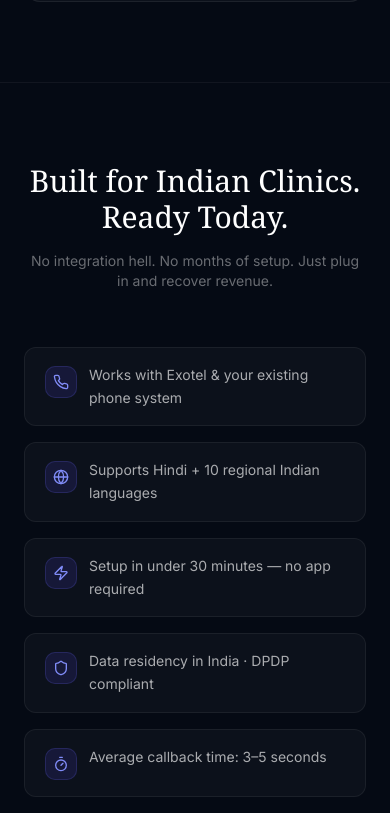
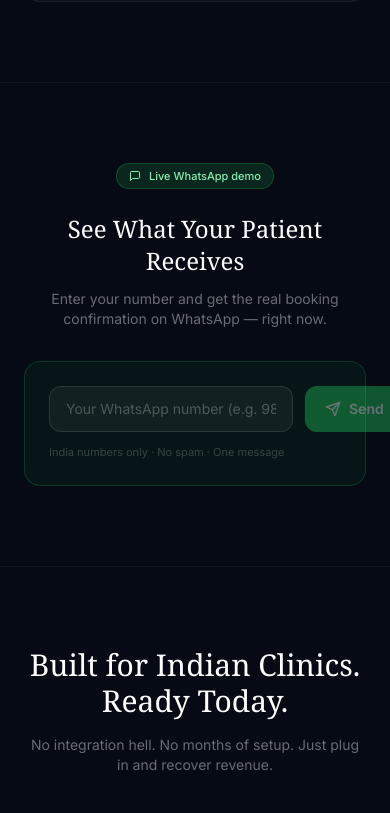
Before and after one commit to a3solutionsandservices-art/Bolo, a Next.js app in the folder frontend/: page / in a window 390 px wide. Shown: the part 5820-6633 px from the top of the page. Built offline with nearby package versions, Linux system fonts and the light colour scheme; no server answers.

Commit message:
fix: complete WhatsAppTryWidget inline definition in page.tsx

```diff
--- a/frontend/app/page.tsx
+++ b/frontend/app/page.tsx
@@ -6,7 +6,7 @@
 import { useAuthStore } from "@/lib/auth-store";
 import {
   PhoneMissed, ArrowRight, Mic, CheckCircle2, Phone,
-  TrendingUp, IndianRupee, Zap, Shield, Globe, Timer, Play,
+  TrendingUp, IndianRupee, Zap, Shield, Globe, Timer, Play, MessageSquare, Send,
 } from "lucide-react";
 import PublicNav from "@/components/layout/PublicNav";
 import MissedCallSimulator from "@/components/MissedCallSimulator";
@@ -24,6 +24,66 @@
   { icon: Timer, text: "Average callback time: 3–5 seconds" },
   { icon: CheckCircle2, text: "No app required for clinic staff" },
 ];
+
+function WhatsAppTryWidget() {
+  const [phone,  setPhone]  = useState("");
+  const [status, setStatus] = useState<"idle" | "sending" | "sent" | "error">("idle");
+
+  const send = async () => {
+    const clean = phone.replace(/\D/g, "");
+    if (clean.length < 10) return;
+    setStatus("sending");
+    try {
+      const res = await fetch("/api/whatsapp-demo", {
+        method: "POST",
+        headers: { "Content-Type": "application/json" },
+        body: JSON.stringify({ phone: clean, intent: "booking" }),
+      });
+      setStatus(res.ok ? "sent" : "error");
+    } catch {
+      setStatus("error");
+    }
+  };
+
+  if (status === "sent") {
+    return (
+      <div className="flex flex-col items-center gap-3 py-6">
+        <div className="w-14 h-14 rounded-full bg-green-500/20 border border-green-500/30 flex items-center justify-center">
+          <CheckCircle2 className="w-7 h-7 text-green-400" />
+        </div>
+        <p className="text-green-400 font-semibold">Message sent! Check your WhatsApp.</p>
+        <p className="text-white/30 text-xs">Didn&apos;t receive it? Make sure you joined the Twilio sandbox first.</p>
+      </div>
+    );
+  }
+
+  return (
+    <div className="rounded-2xl bg-green-500/[0.06] border border-green-500/20 p-6 text-left">
+      <div className="flex gap-3">
+        <input
+          type="tel"
+          placeholder="Your WhatsApp number (e.g. 98XXXXXXXX)"
+          value={phone}
+          onChange={e => setPhone(e.target.value)}
+          onKeyDown={e => e.key === "Enter" && send()}
+          className="flex-1 px-4 py-3 rounded-xl bg-white/[0.05] border border-white/[0.10] text-white text-sm placeholder-white/25 focus:outline-none focus:border-green-500/50 transition-colors"
+        />
+        <button
+          onClick={send}
+          disabled={status === "sending" || phone.replace(/\D/g, "").length < 10}
+          className="flex items-center gap-2 px-5 py-3 rounded-xl bg-green-500 hover:bg-green-400 disabled:opacity-40 text-white text-sm font-semibold transition-colors shrink-0"
+        >
+          <Send className="w-4 h-4" />
+          {status === "sending" ? "Sending…" : "Send"}
+        </button>
+      </div>
+      {status === "error" && (
+        <p className="text-red-400 text-xs mt-2">Something went wrong. Try again.</p>
+      )}
+      <p className="text-white/20 text-[11px] mt-3">India numbers only · No spam · One message</p>
+    </div>
+  );
+}
 
 export default function LandingPage() {
   const { isAuthenticated } = useAuthStore();
@@ -418,6 +478,22 @@
         </div>
       </section>
 
+      {/* ── WHATSAPP EXPERIENCE ── */}
+      <section className="py-20 px-6 border-t border-white/[0.05]">
+        <div className="max-w-xl mx-auto text-center">
+          <span className="inline-flex items-center gap-2 px-3 py-1 rounded-full text-[11px] font-medium bg-green-500/15 border border-green-500/25 text-green-300 mb-6">
+            <MessageSquare className="w-3 h-3" /> Live WhatsApp demo
+          </span>
+          <h2 className="font-serif text-2xl md:text-3xl text-white mb-3">
+            See What Your Patient Receives
+          </h2>
+          <p className="text-white/40 text-sm mb-8">
+            Enter your number and get the real booking confirmation on WhatsApp — right now.
+          </p>
+          <WhatsAppTryWidget />
+        </div>
+      </section>
+
       {/* ── TRUST LAYER ── */}
       <section className="py-20 px-6 border-t border-white/[0.05]">
         <div className="max-w-5xl mx-auto">
```
